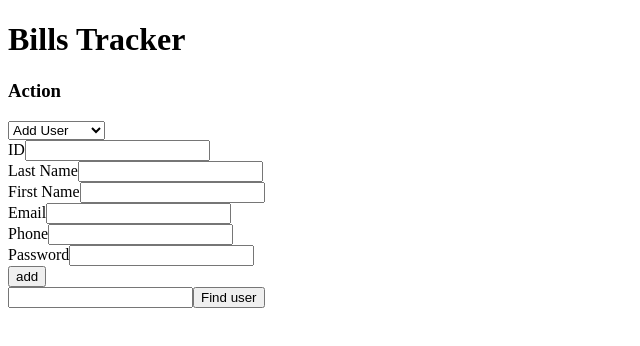
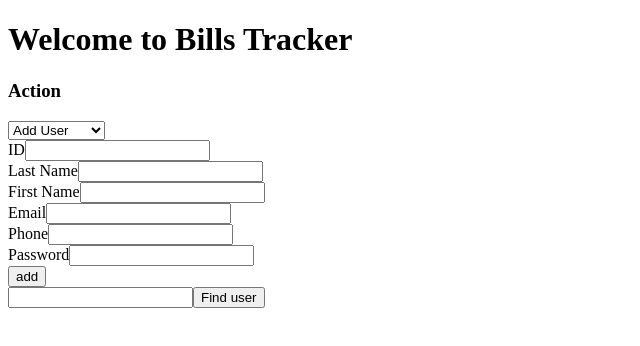
Before and after one commit to lwood54/go-gin-react, a React (Create React App) app in the folder client/: page / in a window 1280 px wide. Shown: the top 346 px of the page, without its empty margins (0-640 px from the left). Built offline with nearby package versions, Linux system fonts and the light colour scheme.

Commit message:
logged in component setup

```diff
--- a/client/package.json
+++ b/client/package.json
@@ -3,6 +3,7 @@
   "version": "0.1.0",
   "private": true,
   "dependencies": {
+    "@auth0/auth0-spa-js": "^1.13.5",
     "@testing-library/jest-dom": "^5.11.4",
     "@testing-library/react": "^11.1.0",
     "@testing-library/user-event": "^12.1.10",
@@ -13,6 +14,7 @@
     "@types/styled-components": "^5.1.4",
     "react": "^17.0.1",
     "react-dom": "^17.0.1",
+    "react-router-dom": "^5.2.0",
     "react-scripts": "4.0.1",
     "styled-components": "^5.2.1",
     "typescript": "^4.0.3",
--- a/client/src/App.tsx
+++ b/client/src/App.tsx
@@ -1,27 +1,12 @@
 import React, { useState } from "react";
 
-import EditUser from "./Components/EditUser";
-import GetUser from "./Components/GetUser";
+import Home from "./Components/Home";
+import LoggedIn from "./Components/LoggedIn";
 
 function App() {
-  const [userAction, setUserAction] = useState<string>("add");
+  const [loggedIn, setLoggedIn] = useState<boolean>(false);
 
-  function handleAction(e: React.ChangeEvent<HTMLSelectElement>) {
-    setUserAction(e.target.value);
-  }
-  return (
-    <div className="App">
-      <h1>Bills Tracker</h1>
-      <h3>Action</h3>
-      <select name="useraction" onChange={handleAction}>
-        <option value="add">Add User</option>
-        <option value="update">Update User</option>
-        <option value="delete">Delete User</option>
-      </select>
-      <EditUser userAction={userAction} />
-      <GetUser />
-    </div>
-  );
+  return <div className="App">{loggedIn ? <LoggedIn /> : <Home />}</div>;
 }
 
 export default App;
--- /dev/null
+++ b/client/src/Components/Home.tsx
@@ -0,0 +1,28 @@
+import React, { useState } from "react";
+
+import EditUser from "./EditUser";
+import GetUser from "./GetUser";
+
+function Home() {
+  const [userAction, setUserAction] = useState<string>("add");
+
+  function handleAction(e: React.ChangeEvent<HTMLSelectElement>) {
+    setUserAction(e.target.value);
+  }
+
+  return (
+    <div>
+      <h1>Welcome to Bills Tracker</h1>
+      <h3>Action</h3>
+      <select name="useraction" onChange={handleAction}>
+        <option value="add">Add User</option>
+        <option value="update">Update User</option>
+        <option value="delete">Delete User</option>
+      </select>
+      <EditUser userAction={userAction} />
+      <GetUser />
+    </div>
+  );
+}
+
+export default Home;
--- /dev/null
+++ b/client/src/Components/LoggedIn.tsx
@@ -0,0 +1,11 @@
+import React from "react";
+
+function LoggedIn() {
+  return (
+    <div>
+      <h1>You are logged in!</h1>
+    </div>
+  );
+}
+
+export default LoggedIn;
--- a/client/src/Types/User.ts
+++ b/client/src/Types/User.ts
@@ -18,7 +18,3 @@ export interface EditUserResponse {
   message: string;
   user: User;
 }
-
-// export interface UserDetails {
-
-// }
```
Also changed, not shown: 2 other files (tests, documents, lock files or other folders).
